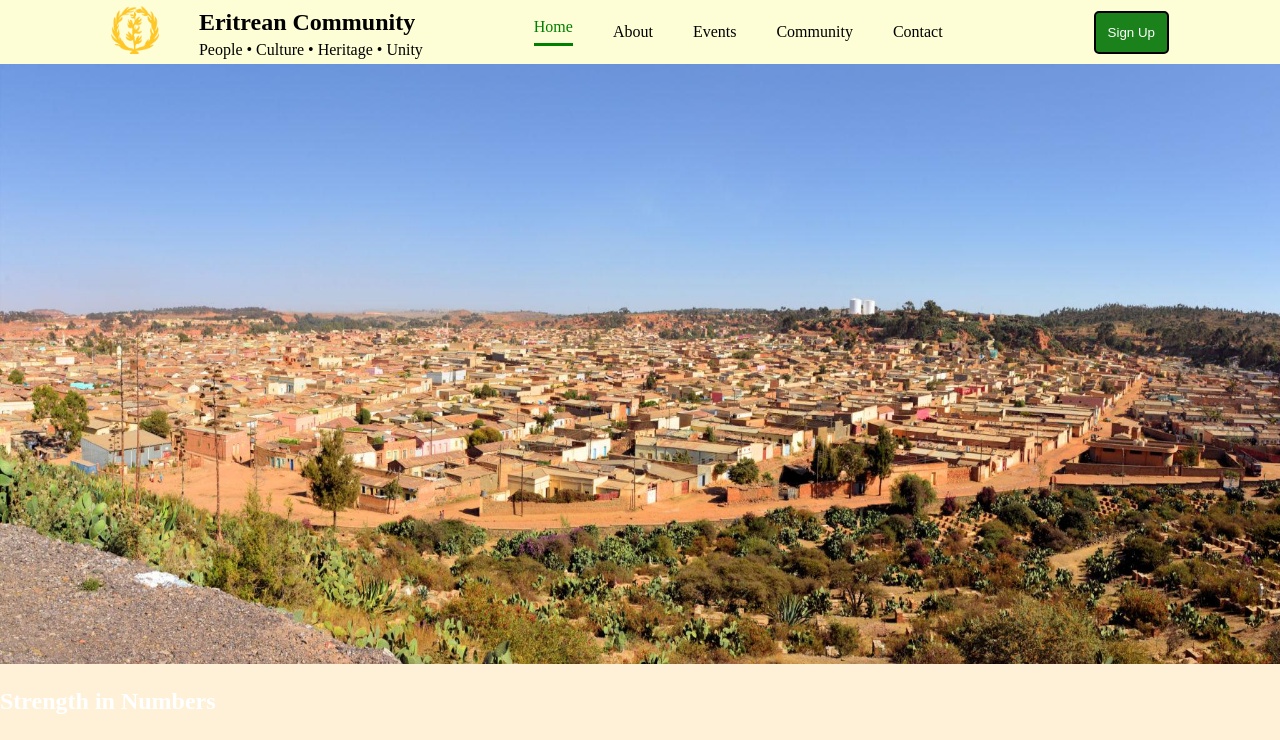
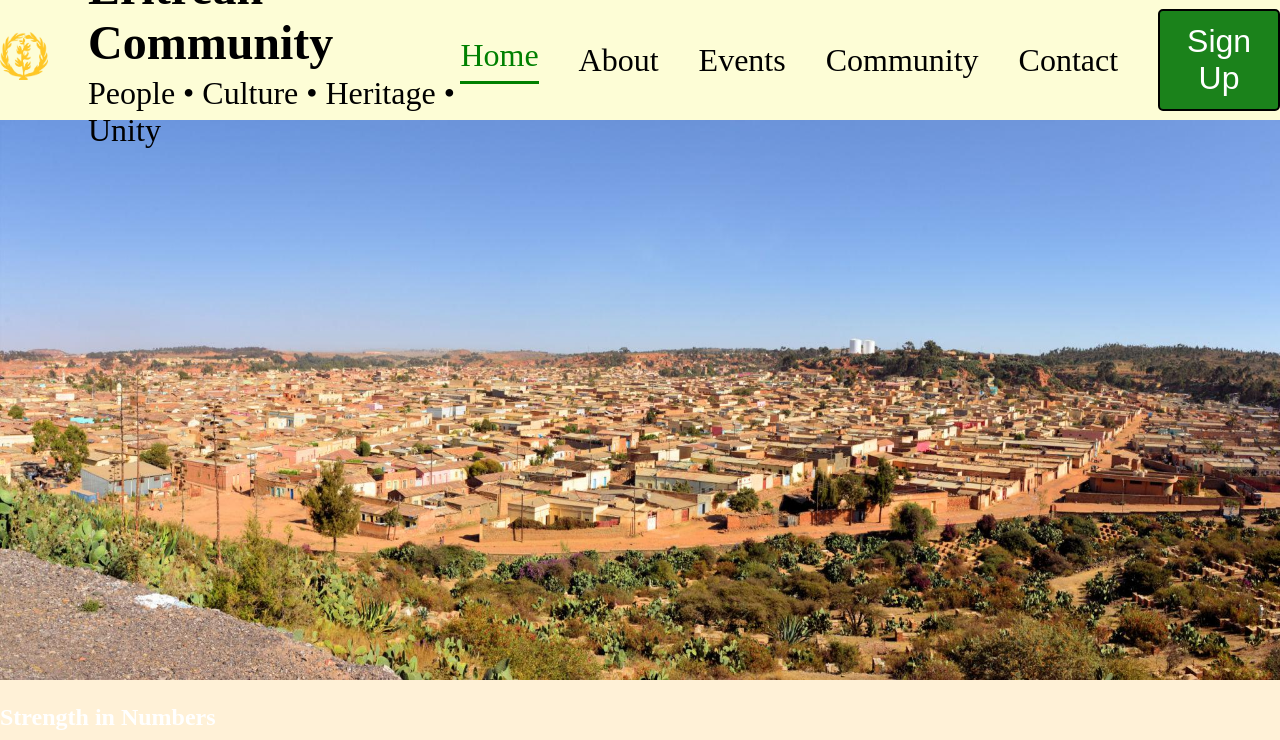
Before and after one commit to tg-24/Portfolio, a React app in the folder Eritrean-Website/frontend/: page / in a window 1280 px wide. Shown: the top 740 px of the page. Built offline with nearby package versions, Linux system fonts and the light colour scheme; the HTML template or start-up script is replaced by a standard one.

Commit message:
updated website

```diff
--- a/Eritrean-Website/frontend/src/App.css
+++ b/Eritrean-Website/frontend/src/App.css
@@ -5,6 +5,7 @@ body,
   padding: 0;
   width: 100%;
   min-height: 200vw;
+  overscroll-behavior: none;
 }
 
 .counter {
--- a/Eritrean-Website/frontend/src/components/Home.jsx
+++ b/Eritrean-Website/frontend/src/components/Home.jsx
@@ -1,4 +1,3 @@
-import hero from "../assets/hero.png";
 import "../styles/Home.css";
 import asmara from "../assets/Asmara-Eritrea.jpg";
 export default function Home() {
@@ -10,7 +9,6 @@ export default function Home() {
       </header>
       <div className="content">
         <div className="bio">
-          <img className="community-img" src={hero} alt="Image not Found" />
           <section style={{ color: "white" }}>
             The Eritrean Community based in Malden, MA is a place for Ertirean
             families to feel welcome and to stay connected. Here we host events
--- a/Eritrean-Website/frontend/src/styles/Home.css
+++ b/Eritrean-Website/frontend/src/styles/Home.css
@@ -13,7 +13,7 @@
 
 .title img {
   width: 100%;
-  height: 600px;
+  height: 70vh;
   margin: 0 auto;
 }
 
--- a/Eritrean-Website/frontend/src/styles/Layout.css
+++ b/Eritrean-Website/frontend/src/styles/Layout.css
@@ -32,9 +32,10 @@
   align-items: center;
   justify-content: space-evenly;
   background-color: rgb(253, 253, 214);
-  height: 4rem;
+  height: 15vh;
   width: 100%;
   top: 0;
+  font-size: 2rem;
 }
 
 .tabs {
@@ -54,6 +55,7 @@
   border: 2px solid black;
   padding: 12px;
   color: white;
+  font-size: 2rem;
 }
 
 .register_button:hover {
@@ -70,7 +72,7 @@
 main {
   background-color: rgb(255, 241, 215);
   height: 100%;
-  margin-top: 4rem;
+  margin-top: 15vh;
 }
 
 footer {
```
